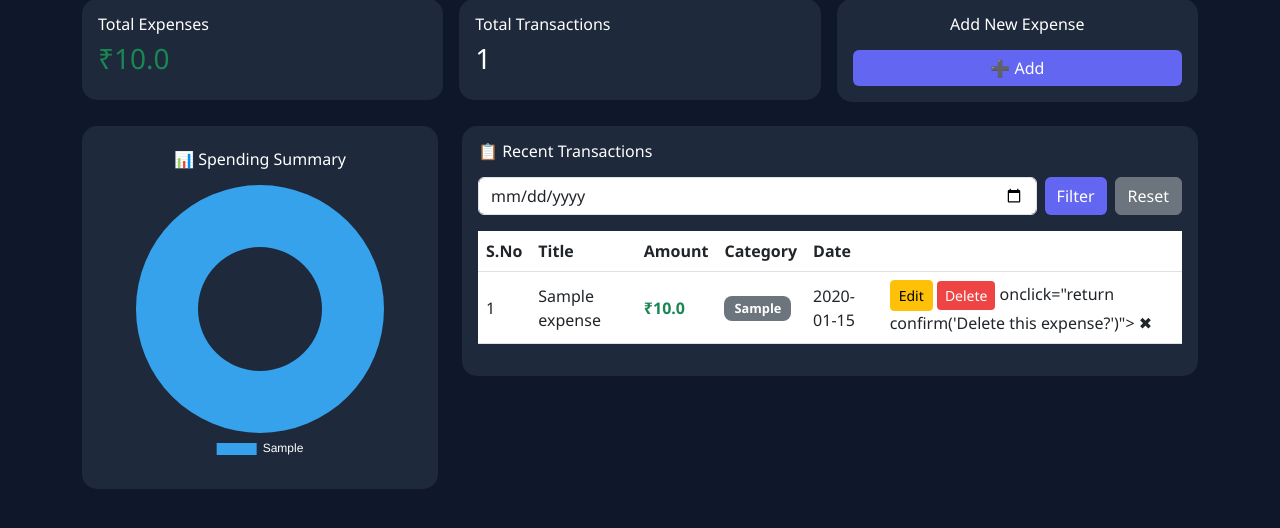
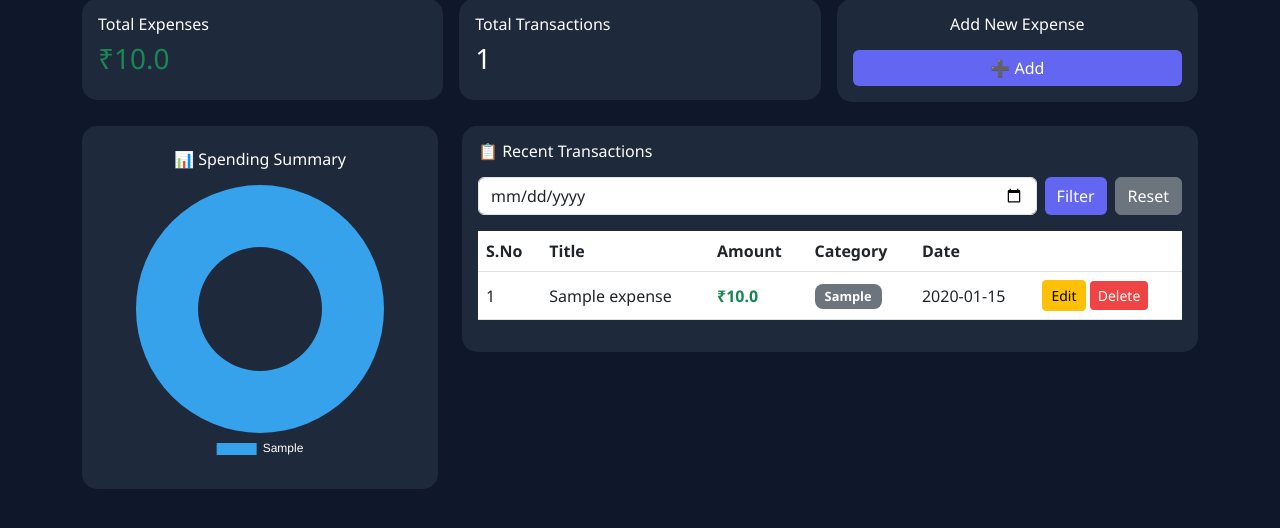
Before and after one commit to KP-Akshay04/smart-expense-tracker, a Flask app: page /dashboard in a window 1280 px wide. Shown: the part 151-679 px from the top of the page. Run offline with Flask 3, Linux system fonts and the light colour scheme; tables that the repository leaves empty hold one stand-in row (values such as "Sample post").

```diff
--- a/templates/index.html
+++ b/templates/index.html
@@ -167,8 +167,6 @@
         <td>
            <a href="/edit/{{ e[0] }}" class="btn btn-warning btn-sm">Edit</a>
 <a href="/delete/{{ e[0] }}" class="btn btn-danger btn-sm">Delete</a>
-   onclick="return confirm('Delete this expense?')">
-   ✖
 </a>
         </td>
     </tr>
```
